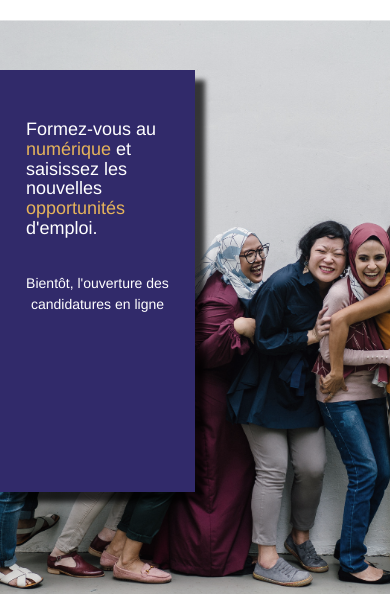
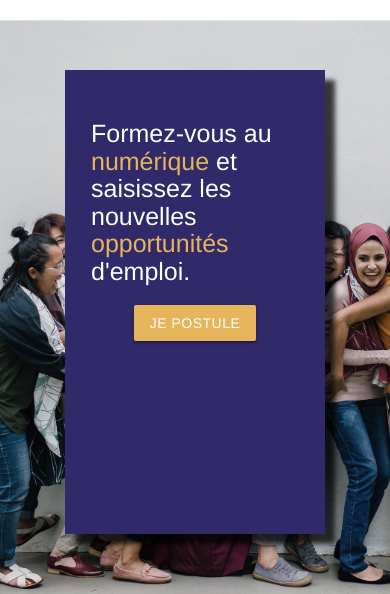
Before and after one commit to descodeuses/site, a Vue app: page / in a window 390 px wide. Shown: the part 282-876 px from the top of the page. Built offline with nearby package versions, Linux system fonts and the light colour scheme; no server answers.

Commit message:
Update Header.vue

```diff
--- a/src/components/ui/Header.vue
+++ b/src/components/ui/Header.vue
@@ -1,8 +1,8 @@
 <template>
     <header class="row">
-        <div class="col m4 offset-m8 col s6 offset-6">
+        <div class="col m4 offset-m8 col s8 offset-s2 offset-6">
             <h2 class="white-text left-align">Formez-vous au <span class="yellowdeuse">numérique</span> et saisissez les nouvelles <span class="yellowdeuse">opportunités</span> d'emploi.</h2>
-            <p class="white-text">Bientôt, l'ouverture des candidatures en ligne</p>
+            <a class="waves-effect btn" href="inscription" data-target="inscription">Je postule</a>
         </div>
     </header>
 </template>
@@ -23,7 +23,7 @@ h2 {
 }
 
 .col {
-    height: 50vh;
+    height: 55vh;
     background: #312783;
     padding: 10px;
     -webkit-box-shadow: 10px 10px 5px 0px rgba(0,0,0,0.75);
@@ -40,7 +40,7 @@ h2 {
 
 @media screen and (max-width: 640px) {
     h2 {
-        font-size: 18px;
+        font-size: 25px;
         margin: 0;
         padding-top: 40px;
         padding-bottom: 20px;
```
